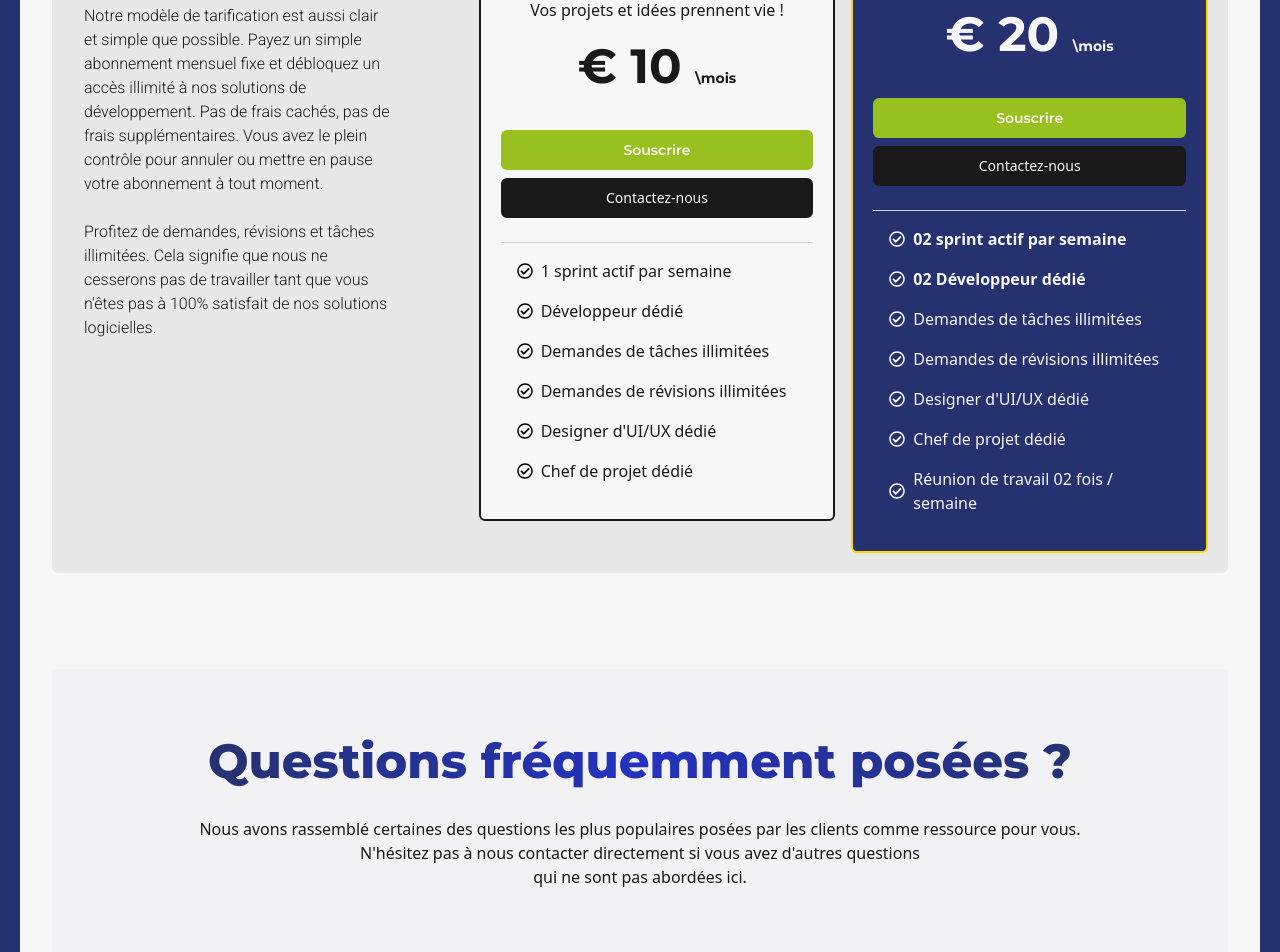
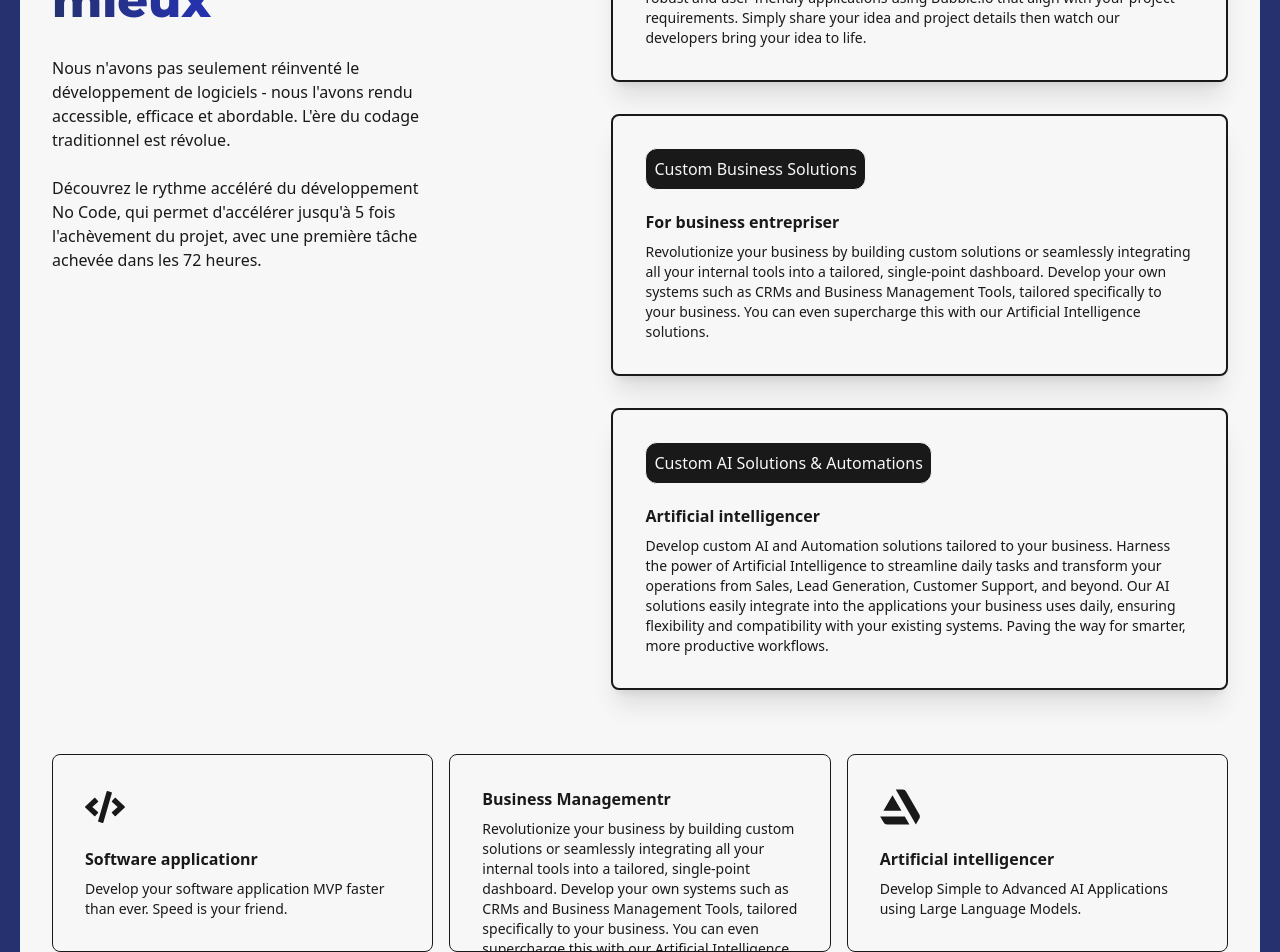
Before and after one commit to chillo-tech/website.chillo.tech, a Next.js app: page / in a window 1280 px wide. Shown: the part 3620-4572 px from the top of the page. Built offline with nearby package versions, Linux system fonts and the light colour scheme.

Commit message:
Added feature services

```diff
--- a/src/app/page.tsx
+++ b/src/app/page.tsx
@@ -3,6 +3,7 @@ import PricingSection from '@/components/pricing/PricingSection';
 import Banner from '@/components/banner/Banner';
 import HowItsWork from '@/components/how-it-works/HowItsWork';
 import AboutUs from '@/components/about-us/AboutUs';
+import Service from "@/components/service/Service";
 
 export default function Home() {
   return (
@@ -10,6 +11,7 @@ export default function Home() {
       <Banner />
       <AboutUs />
       <HowItsWork />
+      <Service />
       <PricingSection />
       <FAQ />
     </div>
--- a/src/components/commons/section/SectionTitle.tsx
+++ b/src/components/commons/section/SectionTitle.tsx
@@ -5,12 +5,14 @@ import { cn } from '@/lib/utils';
 interface SectionTitleProps extends React.HTMLAttributes<HTMLDivElement> {
   contentClassName?: string;
   subtitle?: string;
+  subClassName?: string;
 }
 
 const SectionTitle = ({
   subtitle,
   className,
   contentClassName,
+  subClassName,
   children,
 }: SectionTitleProps) => {
   return (
@@ -29,7 +31,7 @@ const SectionTitle = ({
         {children}
       </h2>
       {subtitle && (
-        <div className="mx-auto my-2 md:px-12 lg:px-24 text-center">
+        <div className={cn("mx-auto my-2 md:px-12 lg:px-24 text-center", subClassName)}>
           <RenderHtmlContent content={subtitle} />
         </div>
       )}
--- /dev/null
+++ b/src/components/service/Service.tsx
@@ -0,0 +1,68 @@
+import {cn} from '@/lib/utils';
+import {lang} from '@/lang';
+import RenderHtmlContent from '@/components/commons/RenderHTMLContent';
+import React from 'react';
+import Section from '@/components/commons/section/Section';
+import {SECTIONS_IDS} from '@/config/links';
+import SectionTitle from "@/components/commons/section/SectionTitle";
+import Icons from "@/components/commons/Icons";
+import {SERVICES_ICONS} from "@/lang/fr/services";
+import TopServiceItem from "@/components/service/TopServiceItem";
+import ServiceItem from "@/components/service/ServiceItem";
+
+interface ServiceProps extends React.HTMLAttributes<HTMLDivElement> {
+}
+
+const icon = (label: string) => {
+    switch (label) {
+        case SERVICES_ICONS.DEV:
+            return <Icons.dev className="lucide lucide-grid h-10 w-10"/>;
+        case SERVICES_ICONS.ART:
+            return <Icons.art className="lucide lucide-grid h-10 w-10"/>;
+        case SERVICES_ICONS.CHROME:
+            return <Icons.chrome className="lucide lucide-grid h-10 w-10"/>;
+        case SERVICES_ICONS.CODE:
+            return <Icons.code className="lucide lucide-grid h-10 w-10"/>;
+        case SERVICES_ICONS.BUSINESS:
+            return <Icons.business className="lucide lucide-grid h-10 w-10"/>;
+    }
+};
+
+function Service({className}: ServiceProps) {
+    return (
+        <Section
+            id={SECTIONS_IDS.SERVICE}
+            className={cn(className)}
+        >
+
+            <section className="w-full flex flex-col justify-between gap-5 md:flex-row mb-16">
+                <aside className="md:w-1/2 lg:w-1/3 w-full">
+                    <div className="sticky top-24 flex flex-col gap-2">
+                        <SectionTitle
+                            className="p-0 mb-4 md:mb-0 min-h-min md:h-min"
+                            contentClassName="text-start"
+                            subClassName="text-start md:px-0 lg:px-0"
+                            subtitle={lang.service.subtitle}>
+                            <RenderHtmlContent content={lang.service.title}/>
+                        </SectionTitle>
+                    </div>
+                </aside>
+
+                <div className="md:w-1/2 lg:w-2/3 w-full flex flex-col items-end space-y-8">
+                    {lang.service.topServices.map((item, index) => (
+                        <TopServiceItem key={index} item={item}/>
+                    ))}
+                </div>
+            </section>
+
+            <section className="mx-auto grid justify-center gap-4 sm:grid-cols-2 md:grid-cols-3">
+                {lang.service.services.map((item, index) => (
+                    <ServiceItem key={index} item={item} icon={icon(item.icon)}/>
+                ))}
+            </section>
+
+        </Section>
+    );
+}
+
+export default Service;
--- /dev/null
+++ b/src/components/service/ServiceItem.tsx
@@ -0,0 +1,25 @@
+import React from "react";
+import {Service} from "@/utils/types";
+
+interface ServiceItemProps extends React.HTMLAttributes<HTMLDivElement> {
+    item: Service;
+    icon: any
+}
+
+const ServiceItem = (props: ServiceItemProps) => {
+    const {item, icon} = props;
+
+    return (
+        <div className="relative overflow-hidden rounded-lg border bg-background p-2">
+            <div className="flex h-[180px] flex-col justify-between rounded-md p-6">
+                {icon}
+                <div className="space-y-2">
+                    <h3 className="font-bold">{item.title}r</h3>
+                    <p className="text-sm text-muted-foreground">{item.content}</p>
+                </div>
+            </div>
+        </div>
+    );
+};
+
+export default ServiceItem;
--- /dev/null
+++ b/src/components/service/TopServiceItem.tsx
@@ -0,0 +1,26 @@
+import React from "react";
+import {Service} from "@/utils/types";
+
+interface TopServiceItemProps extends React.HTMLAttributes<HTMLDivElement> {
+    item: Service;
+}
+
+const TopServiceItem = (props: TopServiceItemProps) => {
+    const {item} = props;
+
+    return (
+        <div
+            className="relative overflow-hidden rounded-lg p-2 border-2 bg-white border-black md:w-4/5 sm:w-full shadow-xl">
+            <div className="flex min-h-[180px] flex-col justify-between rounded-md p-6">
+                <span
+                    className="bg-black d-block border text-white rounded-xl text-bold p-2 text-center min-w-48 w-max">{item.subject}</span>
+                <div className="space-y-2 mt-5">
+                    <h3 className="font-bold">{item.title}r</h3>
+                    <p className="text-sm text-muted-foreground">{item.content}</p>
+                </div>
+            </div>
+        </div>
+    );
+};
+
+export default TopServiceItem;
--- a/src/lang/fr/index.ts
+++ b/src/lang/fr/index.ts
@@ -4,6 +4,8 @@ import errors from './errors';
 import faqs from './faqs';
 import howItWorks from './how-it-works';
 import pricingSection from './pricings';
+import topServices from "@/lang/fr/top-services";
+import services from "@/lang/fr/services";
 
 const text = {
   aboutUs,
@@ -48,6 +50,13 @@ const text = {
       "d'ajouter les détails de votre projet, puis de nous voir configurer et livrer votre première tâche en moins de 72 heures.",
     howItWorks,
   },
+  service: {
+    title: 'Ce que nous faisons le mieux',
+    subtitle:`Nous n'avons pas seulement réinventé le développement de logiciels - nous l'avons rendu accessible, efficace et abordable. L'ère du codage traditionnel est révolue. <br/> <br/>
+        Découvrez le rythme accéléré du développement No Code, qui permet d'accélérer jusqu'à 5 fois l'achèvement du projet, avec une première tâche achevée dans les 72 heures.`,
+    topServices,
+    services,
+  },
   contactPage,
   errors,
 };
--- a/src/lang/fr/services.ts
+++ b/src/lang/fr/services.ts
@@ -0,0 +1,44 @@
+import {Service} from '@/utils/types';
+
+export const SERVICES_ICONS = {
+    CODE: 'code',
+    BUSINESS: 'business',
+    ART: 'art',
+    CHROME: 'chrome',
+    DEV: 'dev',
+};
+
+const services: Service[] = [
+    {
+        id: 1,
+        icon: SERVICES_ICONS.CODE,
+        title: `Software application`,
+        content: `Develop your software application MVP faster than ever. Speed is your friend.`,
+    },
+    {
+        id: 2,
+        icon: SERVICES_ICONS.BUSINESS,
+        title: `Business Management`,
+        content: `Revolutionize your business by building custom solutions or seamlessly integrating all your internal tools into a tailored, single-point dashboard. Develop your own systems such as CRMs and Business Management Tools, tailored specifically to your business. You can even supercharge this with our Artificial Intelligence solutions.`,
+    },
+    {
+        id: 3,
+        icon: SERVICES_ICONS.ART,
+        title: `Artificial intelligence`,
+        content: `Develop Simple to Advanced AI Applications using Large Language Models.`,
+    },
+    {
+        id: 4,
+        icon: SERVICES_ICONS.CHROME,
+        title: `Custom CRM Systems`,
+        content: `Develop CRM systems for your business tailored specifically to your clients. No More 3rd Party Apps.`,
+    },
+    {
+        id: 5,
+        icon: SERVICES_ICONS.DEV,
+        title: `Custom AI Chatbots`,
+        content: `Build custom knowledge based AI chatbot systems that can be applied with a variety of use cases.`,
+    }
+];
+
+export default services;
--- /dev/null
+++ b/src/lang/fr/top-services.ts
@@ -0,0 +1,27 @@
+import {Service} from '@/utils/types';
+
+const topServices: Service[] = [
+    {
+        id: 1,
+        icon: '',
+        subject: 'SAAS Development',
+        title: `Software application`,
+        content: `Develop your very own Software Business! We convert your wireframe designs into robust and user-friendly applications using Bubble.io that align with your project requirements. Simply share your idea and project details then watch our developers bring your idea to life.`,
+    },
+    {
+        id: 2,
+        icon: '',
+        subject: 'Custom Business Solutions',
+        title: ` For business entreprise`,
+        content: `Revolutionize your business by building custom solutions or seamlessly integrating all your internal tools into a tailored, single-point dashboard. Develop your own systems such as CRMs and Business Management Tools, tailored specifically to your business. You can even supercharge this with our Artificial Intelligence solutions.`,
+    },
+    {
+        id: 3,
+        icon: '',
+        subject: 'Custom AI Solutions & Automations',
+        title: `Artificial intelligence`,
+        content: `Develop custom AI and Automation solutions tailored to your business. Harness the power of Artificial Intelligence to streamline daily tasks and transform your operations from Sales, Lead Generation, Customer Support, and beyond. Our AI solutions easily integrate into the applications your business uses daily, ensuring flexibility and compatibility with your existing systems. Paving the way for smarter, more productive workflows.`,
+    }
+];
+
+export default topServices;
```
Also changed, not shown: src/components/commons/Icons.tsx (+6 -1 lines), src/utils/types/index.ts (+8 -0 lines).
